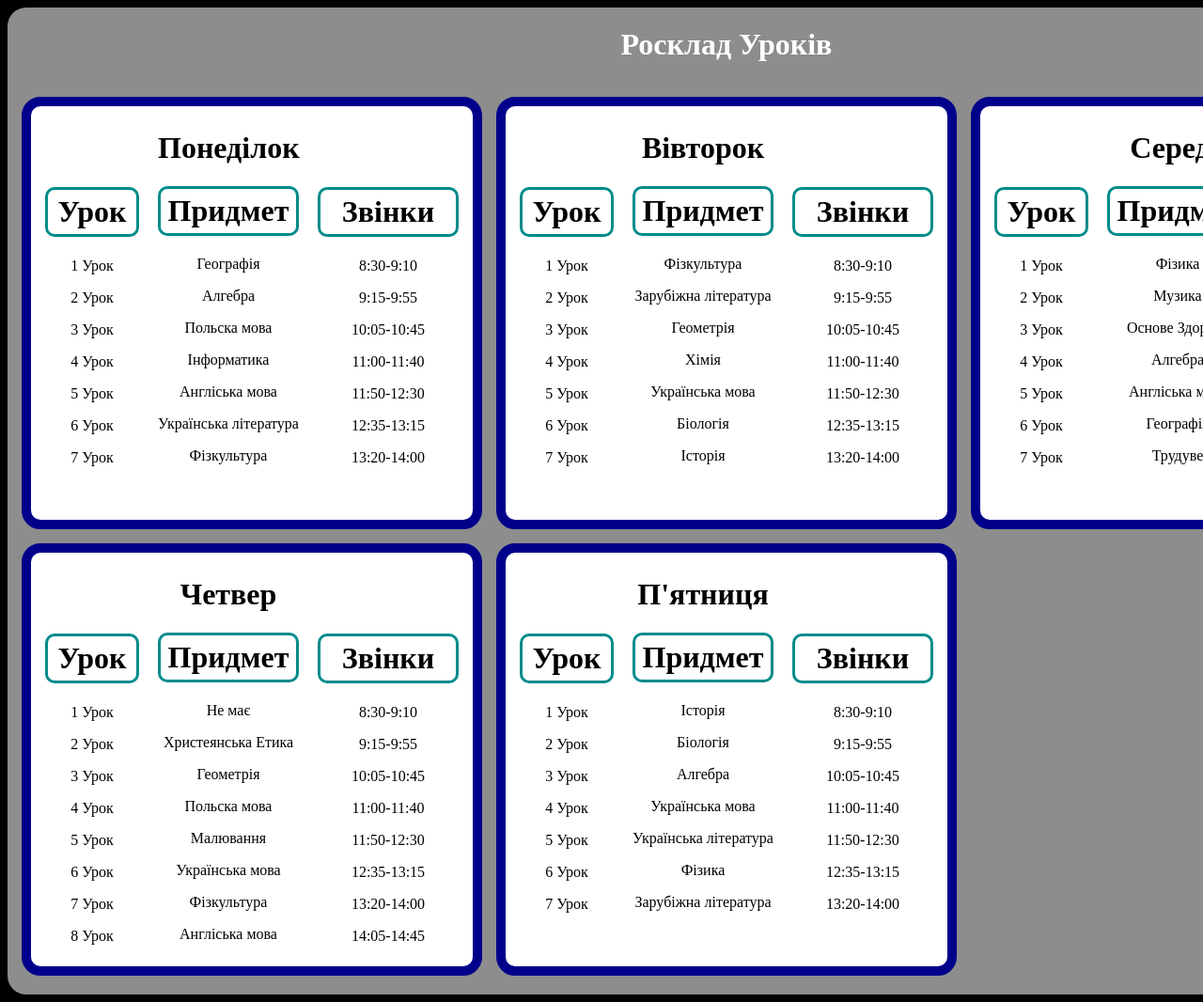
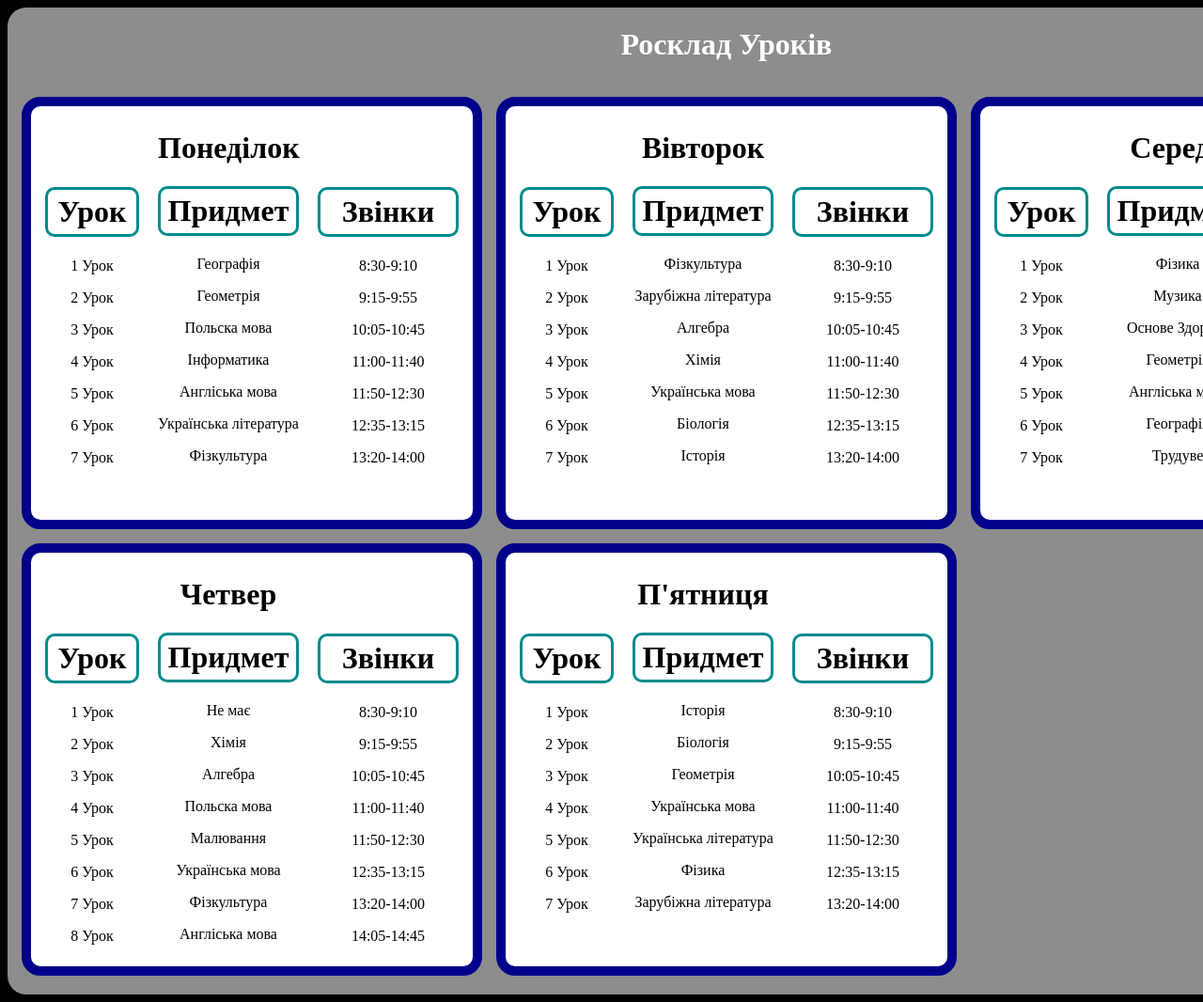
Before and after one commit to andriy1215/Timetable2023, a plain HTML site: page index.html in a window 1280 px wide. Shown: the top 1066 px of the page at 94% size. Drawn offline with Linux system fonts and the light colour scheme.

Commit message:
Update index.html

```diff
--- a/index.html
+++ b/index.html
@@ -23,7 +23,7 @@
                         <h1>Понеділок</h1>
                         <h1 class="b">Придмет</h1>
                         <p>Географія</p>
-                        <p>Алгебра</p>
+                        <p>Геометрія</p>
                         <p>Польска мова</p>
                         <p>Інформатика</p>
                         <p>Англіська мова</p>
@@ -63,7 +63,7 @@
                         <h1 class="b">Придмет</h1>
                         <p>Фізкультура</p>
                         <p>Зарубіжна література</p>
-                        <p>Геометрія</p>
+                        <p>Алгебра</p>
                         <p>Хімія</p>
                         <p>Українська мова</p>
                         <p>Біологія</p>
@@ -104,7 +104,7 @@
                         <p>Фізика</p>
                         <p>Музика</p>
                         <p>Основе Здоровя</p>
-                        <p>Алгебра</p>
+                        <p>Геометрія</p>
                         <p>Англіська мова</p>
                         <p>Географія</p>
                         <p>Трудуве</p>
@@ -143,8 +143,8 @@
                         <h1>Четвер</h1>
                         <h1 class="b">Придмет</h1>
                         <p>Не має</p>
-                        <p>Христеянська Етика</p>
-                        <p>Геометрія</p>
+                        <p>Хімія</p>
+                        <p>Алгебра</p>
                         <p>Польска мова</p>
                         <p>Малювання</p>
                         <p>Українська мова</p>
@@ -185,7 +185,7 @@
                         <h1 class="b">Придмет</h1>
                         <p>Історія</p>
                         <p>Біологія</p>
-                        <p>Алгебра</p>
+                        <p>Геометрія</p>
                         <p>Українська мова</p>
                         <p>Українська література</p>
                         <p>Фізика</p>
```
